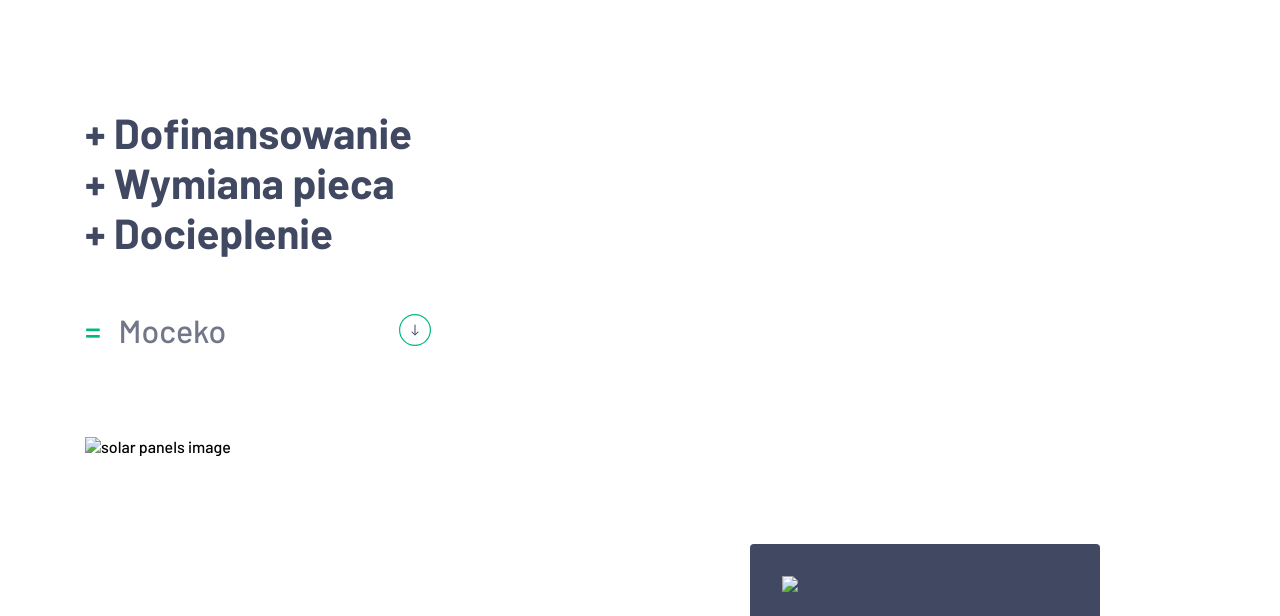
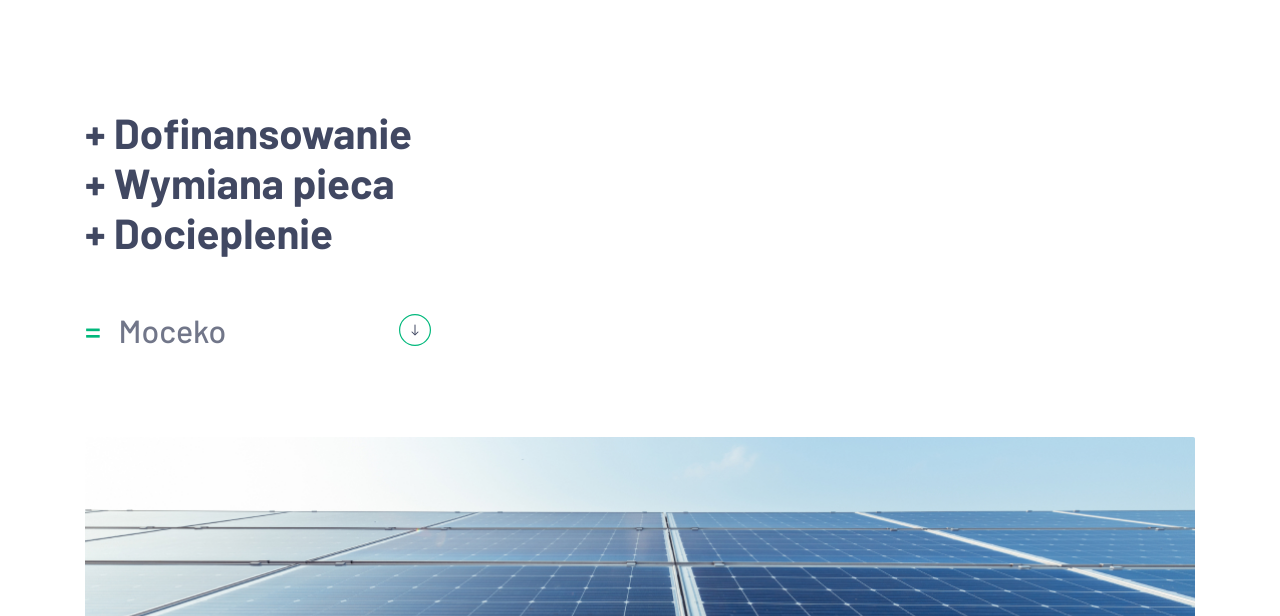
Before and after one commit to weblukas/Moceko, a website: page index.html in a window 1280 px wide. Shown: the part 113-729 px from the top of the page. Drawn offline with nearby package versions, Linux system fonts and the light colour scheme; files that its build step writes are made by us from their sources; the site is published under a folder, as on GitHub Pages, so addresses that start at the root find nothing.

Commit message:
Update index.html

```diff
--- a/index.html
+++ b/index.html
@@ -44,11 +44,11 @@
 
           <div class="hero-group">
             <div class="hero-img-wrap">
-              <img class="hero-img" src="/assets/hero-img.jpg" alt="solar panels image">
+              <img class="hero-img" src="assets/hero-img.jpg" alt="solar panels image">
             </div>
 
             <div class="info">
-              <img class="info-icon" src="/assets/info.svg">
+              <img class="info-icon" src="assets/info.svg">
 
               <h4 class="info__heading">Informacja</h4>
               <p class="info__text">Tylko do końca roku można używać <br> stare piece, kotły <br> i paleniska do celów ogrzewania!</p>
```
